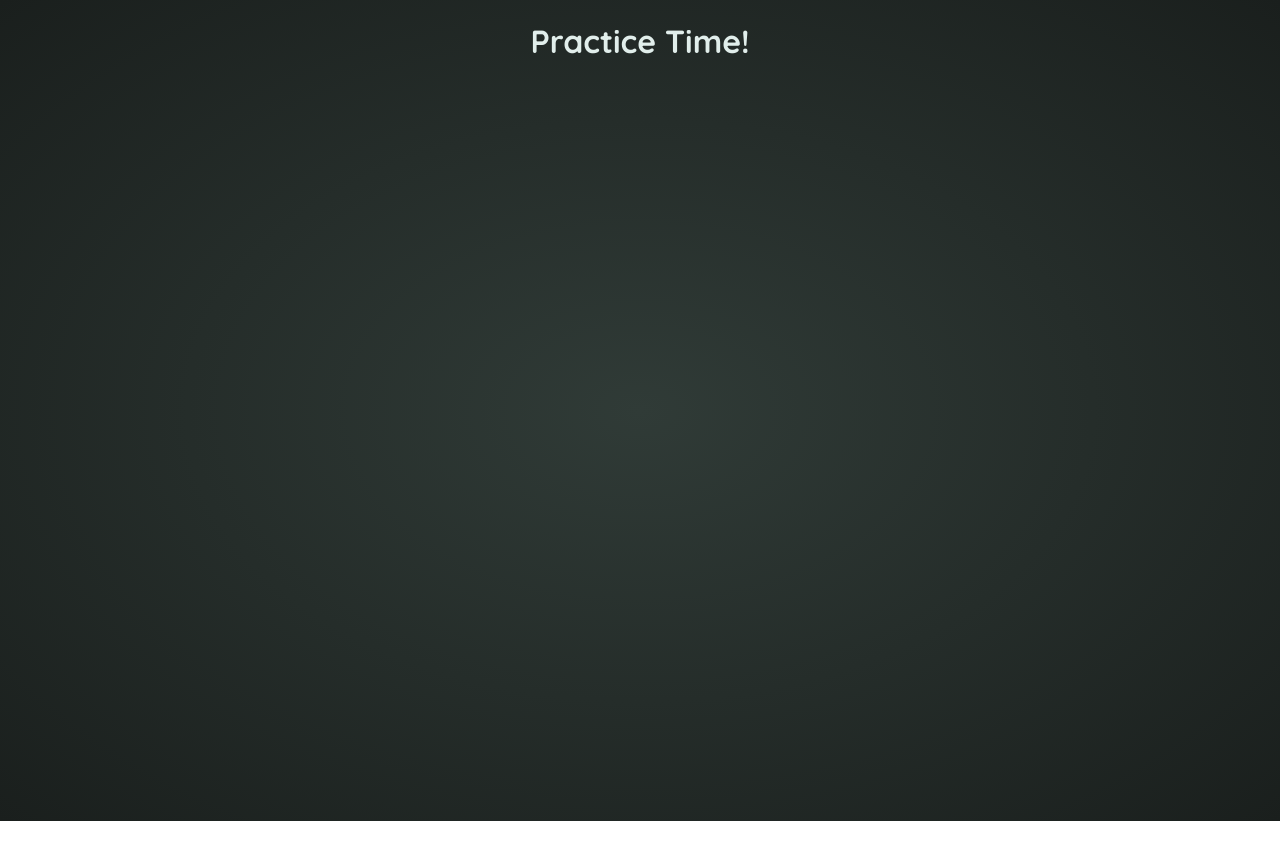
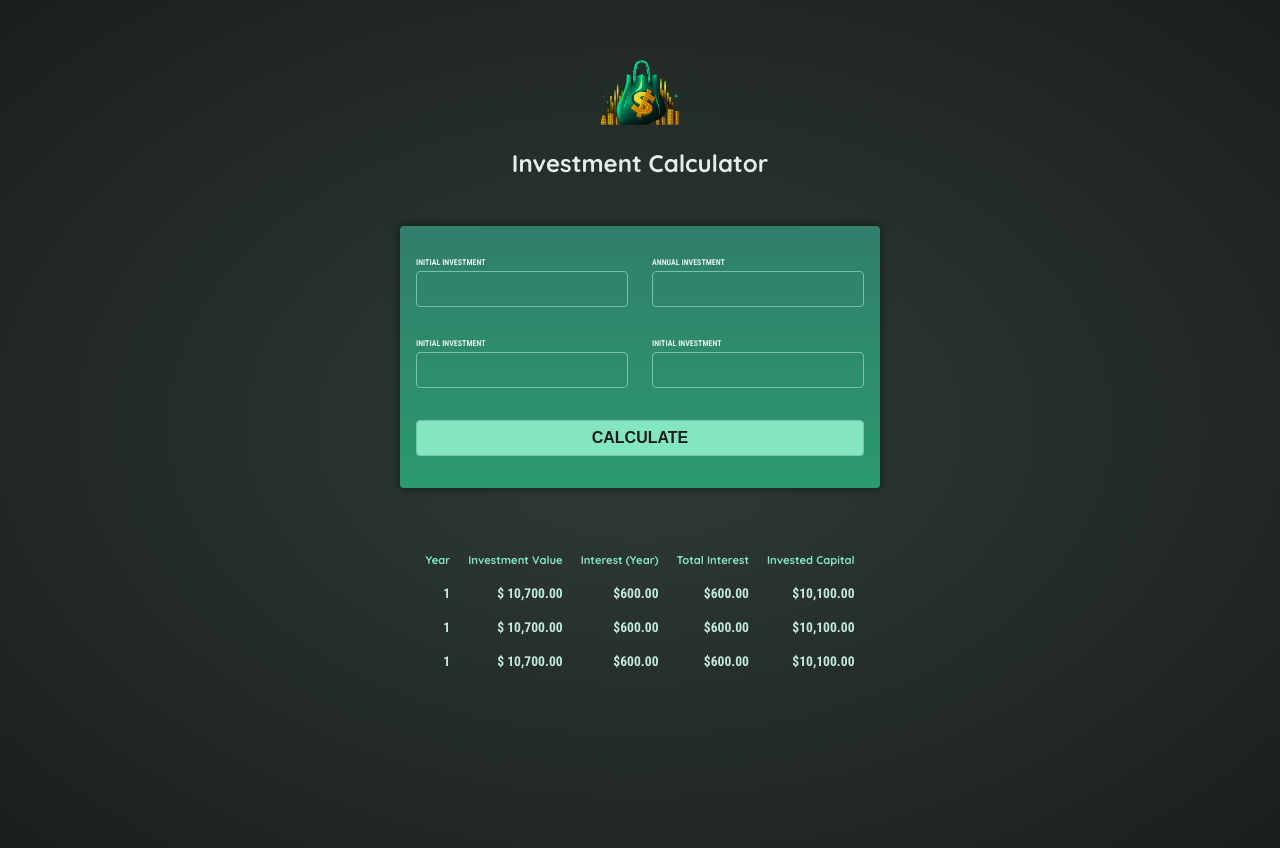
Before and after one commit to racoci/2-investment-calculator, an Angular app: page / in a window 1280 px wide. Before the commit the page ends 821 px from the top, so only its background shows below. Built offline with nearby package versions, Linux system fonts and the light colour scheme.

Commit message:
Create components and add markups.

```diff
--- a/src/app/app.component.html
+++ b/src/app/app.component.html
@@ -1 +1,3 @@
-<h1 class="center">Practice Time!</h1>
+<app-header />
+<app-user-input />
+<app-investment-results />
--- /dev/null
+++ b/src/app/header/header.component.css
@@ -0,0 +1,15 @@
+header {
+  text-align: center;
+  margin: 3rem auto;
+}
+
+header img {
+  width: 5rem;
+  height: 5rem;
+  object-fit: contain;
+  background-color: transparent;
+}
+
+header h1 {
+  font-size: 1.5rem;
+}
--- /dev/null
+++ b/src/app/header/header.component.html
@@ -0,0 +1,4 @@
+<header>
+  <img src="investment-calculator-logo.png"/>
+  <h1 class="center">Investment Calculator</h1>
+</header>
--- /dev/null
+++ b/src/app/investment-results/investment-results.component.css
@@ -0,0 +1,19 @@
+table {
+  max-width: 50rem;
+  margin: 2rem auto;
+  padding: 1rem;
+  table-layout: fixed;
+  border-spacing: 1rem;
+  text-align: right;
+}
+
+table thead {
+  font-size: 0.7rem;
+  color: #83e6c0;
+}
+
+table tbody {
+  font-family: "Roboto Condensed", sans-serif;
+  font-size: 0.85rem;
+  color: #c2e9e0;
+}
--- /dev/null
+++ b/src/app/investment-results/investment-results.component.html
@@ -0,0 +1,34 @@
+<table>
+  <thead>
+    <tr>
+      <th>Year</th>
+      <th>Investment Value</th>
+      <th>Interest (Year)</th>
+      <th>Total Interest</th>
+      <th>Invested Capital</th>
+    </tr>
+  </thead>
+  <tbody>
+  <tr>
+    <th>1</th>
+    <th>$ 10,700.00</th>
+    <th>$600.00</th>
+    <th>$600.00</th>
+    <th>$10,100.00</th>
+  </tr>
+  <tr>
+    <th>1</th>
+    <th>$ 10,700.00</th>
+    <th>$600.00</th>
+    <th>$600.00</th>
+    <th>$10,100.00</th>
+  </tr>
+  <tr>
+    <th>1</th>
+    <th>$ 10,700.00</th>
+    <th>$600.00</th>
+    <th>$600.00</th>
+    <th>$10,100.00</th>
+  </tr>
+  </tbody>
+</table>
--- /dev/null
+++ b/src/app/user-input/user-input.component.css
@@ -0,0 +1,50 @@
+form {
+  padding: 1rem;
+  max-width: 30rem;
+  margin: 2rem auto;
+  border-radius: 4px;
+  background: linear-gradient(180deg, #307e6c, #2b996d);
+  box-shadow: 0 0 10px rgba(0, 0, 0, 0.5);
+}
+
+.input-group {
+  display: flex;
+  justify-content: space-evenly;
+  gap: 1.5rem;
+}
+
+label {
+  display: block;
+  margin-bottom: 0.25rem;
+  font-family: "Roboto Condensed", sans-serif;
+  font-size: 0.5rem;
+  font-weight: bold;
+  text-transform: uppercase;
+}
+
+input {
+  width: 100%;
+  padding: 0.5rem;
+  border: 1px solid #76c0ae;
+  border-radius: 0.25rem;
+  background-color: transparent;
+  color: #c2e9e0;
+  font-size: 1rem;
+}
+
+button {
+  width: 100%;
+  padding: 0.5rem;
+  border: 1px solid #76c0ae;
+  border-radius: 0.25rem;
+  background-color: #83e6c0;
+  color: #1a1f1d;
+  font-size: 1rem;
+  font-weight: bold;
+  text-transform: uppercase;
+  cursor: pointer;
+}
+
+button:hover {
+  background-color: #aaf1d6;
+}
--- /dev/null
+++ b/src/app/user-input/user-input.component.html
@@ -0,0 +1,29 @@
+<form>
+  <div class="input-group" >
+    <p>
+      <label for="initial-investment">Initial Investment</label>
+      <input type="text" id="initial-investment" name="title" />
+    </p>
+
+    <p>
+      <label for="annual-investment">Annual Investment</label>
+      <input type="text" id="annual-investment" name="title" />
+    </p>
+  </div>
+
+  <div class="input-group" >
+    <p>
+      <label for="expected-return">Initial Investment</label>
+      <input type="text" id="expected-return" name="title" />
+    </p>
+
+    <p>
+      <label for="duration">Initial Investment</label>
+      <input type="text" id="duration" name="title" />
+    </p>
+  </div>
+
+  <p class="actions">
+    <button type="submit">Calculate</button>
+  </p>
+</form>
```
Also changed, not shown: src/app/app.component.ts (+10 -0 lines), src/app/header/header.component.ts (added, +12 -0 lines), src/app/investment-results/investment-results.component.ts (added, +12 -0 lines), src/app/user-input/user-input.component.ts (added, +12 -0 lines).
